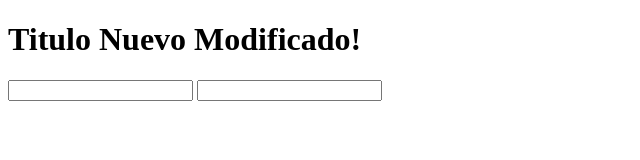
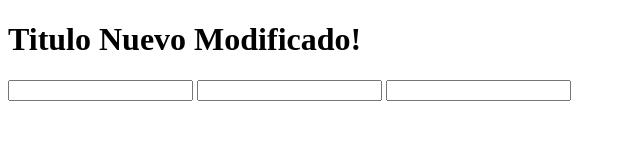
Before and after one commit to Omadx/Pruebas_Git, a plain HTML site: page index.html in a window 1280 px wide. Shown: the whole page, without its empty margins (0-640 px from the left). Drawn offline with Linux system fonts and the light colour scheme.

Commit message:
se agrego address

```diff
--- a/index.html
+++ b/index.html
@@ -12,6 +12,7 @@
         <input type"number" name="firstName" id="firstName">
         <input type"text" name="lastName" id="lastName">
         <input type"number" name="age" id="age">
+        <input type"number" name="address" id="address">
     </form>
 </body>
 </html>
```
